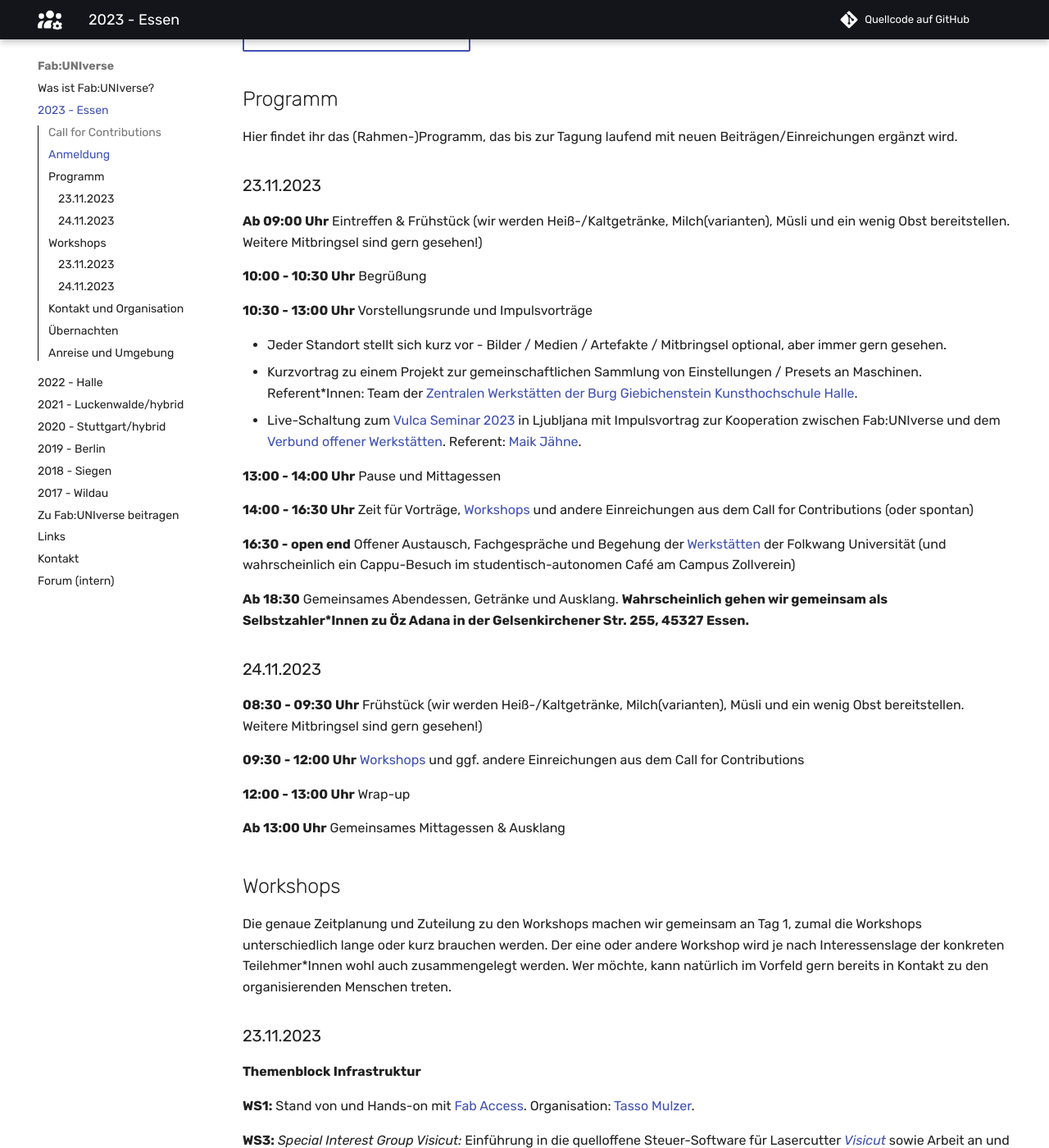
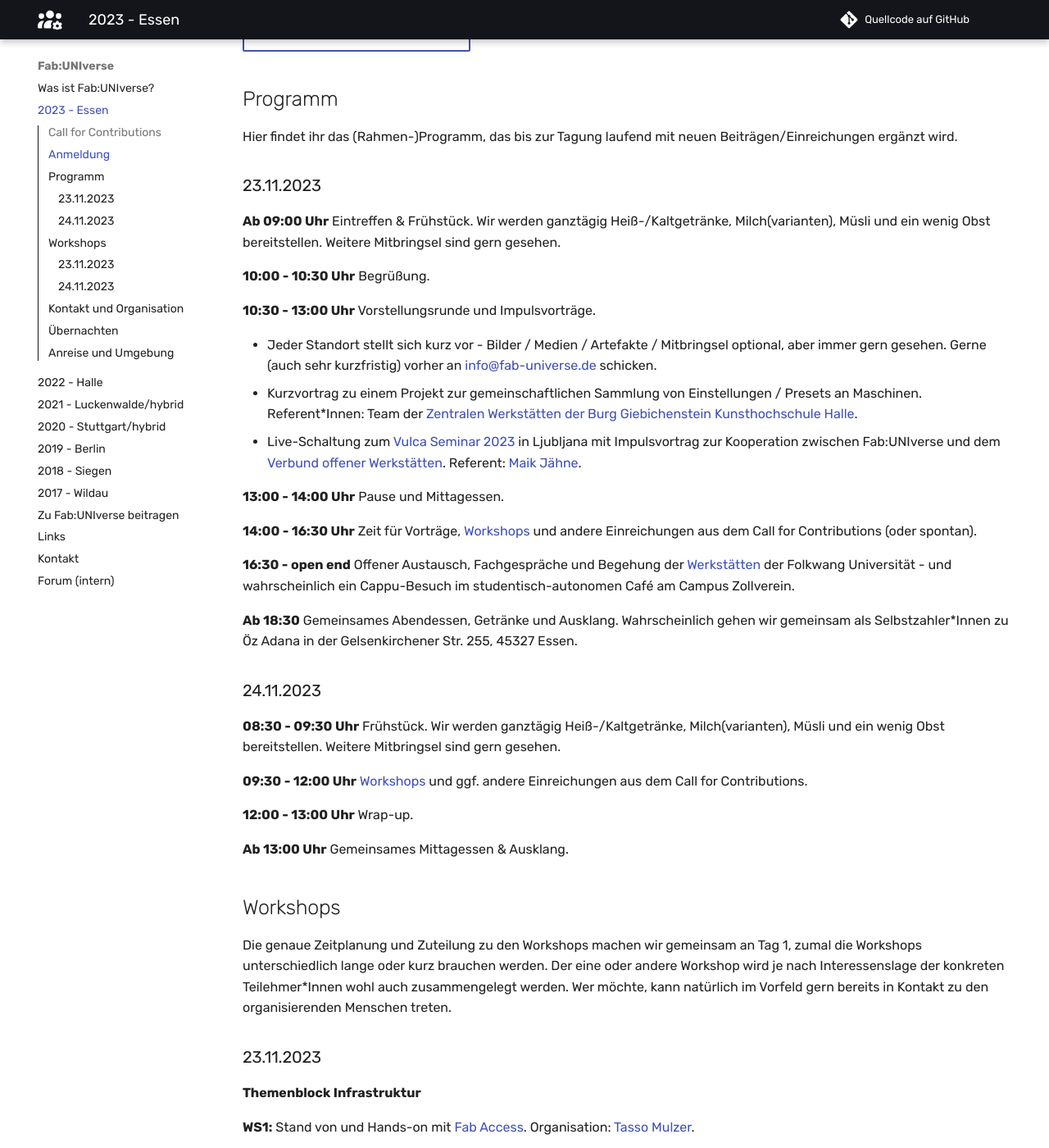
Before and after one commit to fabuniverse/website, an MkDocs documentation site: the page built from docs/2023.md, in a window 1280 px wide and 1400 px high, scrolled down 695 px. Shown: the whole window at 82% size. Built offline with MkDocs 1.6.1 and Material for MkDocs 9.7.7, drawn with Linux system fonts in a browser that asks for light colours; comment, search, counter and statistics services are not loaded.

Commit message:
Update 2023.md

```diff
--- a/docs/2023.md
+++ b/docs/2023.md
@@ -32,34 +32,34 @@
 
 ### 23.11.2023
 
-**Ab 09:00 Uhr**		Eintreffen & Frühstück (wir werden Heiß-/Kaltgetränke, Milch(varianten), Müsli und ein wenig Obst bereitstellen. Weitere Mitbringsel sind gern gesehen!)
+**Ab 09:00 Uhr**		Eintreffen & Frühstück. Wir werden ganztägig Heiß-/Kaltgetränke, Milch(varianten), Müsli und ein wenig Obst bereitstellen. Weitere Mitbringsel sind gern gesehen.
 
-**10:00 - 10:30 Uhr**   Begrüßung
+**10:00 - 10:30 Uhr**   Begrüßung.
 
-**10:30 - 13:00 Uhr**	Vorstellungsrunde und Impulsvorträge
+**10:30 - 13:00 Uhr**	Vorstellungsrunde und Impulsvorträge.
 
-- Jeder Standort stellt sich kurz vor - Bilder / Medien / Artefakte / Mitbringsel optional, aber immer gern gesehen.
+- Jeder Standort stellt sich kurz vor - Bilder / Medien / Artefakte / Mitbringsel optional, aber immer gern gesehen. Gerne (auch sehr kurzfristig) vorher an [info@fab-universe.de](mailto:info@fab-universe.de) schicken.
 - Kurzvortrag zu einem Projekt zur gemeinschaftlichen Sammlung von Einstellungen / Presets an Maschinen. Referent\*Innen: Team der [Zentralen Werkstätten der Burg Giebichenstein Kunsthochschule Halle](https://www.burg-halle.de/hochschule/einrichtungen/zentrale-werkstaetten/).
 - Live-Schaltung zum [Vulca Seminar 2023](https://vulca.eu/seminar23/) in Ljubljana mit Impulsvortrag zur Kooperation zwischen Fab:UNIverse und dem [Verbund offener Werkstätten](https://www.offene-werkstaetten.org/). Referent: [Maik Jähne](https://www.slub-dresden.de/ueber-uns/kontakte-und-ansprechpersonen/maik-jaehne).
 
-**13:00 - 14:00 Uhr**	Pause und Mittagessen
+**13:00 - 14:00 Uhr**	Pause und Mittagessen.
 
-**14:00 - 16:30 Uhr**	Zeit für Vorträge, [Workshops](#workshops) und andere Einreichungen aus dem Call for Contributions (oder spontan)
+**14:00 - 16:30 Uhr**	Zeit für Vorträge, [Workshops](#workshops) und andere Einreichungen aus dem Call for Contributions (oder spontan).
 
-**16:30 - open end**    Offener Austausch, Fachgespräche und Begehung der [Werkstätten](https://id.folkwang-uni.de/werkstatten/) der Folkwang Universität (und wahrscheinlich ein Cappu-Besuch im studentisch-autonomen Café am Campus Zollverein)
+**16:30 - open end**    Offener Austausch, Fachgespräche und Begehung der [Werkstätten](https://id.folkwang-uni.de/werkstatten/) der Folkwang Universität - und wahrscheinlich ein Cappu-Besuch im studentisch-autonomen Café am Campus Zollverein.
 
-**Ab 18:30**            Gemeinsames Abendessen, Getränke und Ausklang. **Wahrscheinlich gehen wir gemeinsam als Selbstzahler\*Innen zu Öz Adana in der Gelsenkirchener Str. 255, 45327 Essen.**
+**Ab 18:30**            Gemeinsames Abendessen, Getränke und Ausklang. Wahrscheinlich gehen wir gemeinsam als Selbstzahler\*Innen zu Öz Adana in der Gelsenkirchener Str. 255, 45327 Essen.
 
 
 ### 24.11.2023
 
-**08:30 - 09:30 Uhr**	Frühstück (wir werden Heiß-/Kaltgetränke, Milch(varianten), Müsli und ein wenig Obst bereitstellen. Weitere Mitbringsel sind gern gesehen!)
+**08:30 - 09:30 Uhr**	Frühstück. Wir werden ganztägig Heiß-/Kaltgetränke, Milch(varianten), Müsli und ein wenig Obst bereitstellen. Weitere Mitbringsel sind gern gesehen.
 
-**09:30 - 12:00 Uhr**	[Workshops](#workshops) und ggf. andere Einreichungen aus dem Call for Contributions
+**09:30 - 12:00 Uhr**	[Workshops](#workshops) und ggf. andere Einreichungen aus dem Call for Contributions.
 
-**12:00 - 13:00 Uhr**	Wrap-up
+**12:00 - 13:00 Uhr**	Wrap-up.
 
-**Ab 13:00 Uhr**	Gemeinsames Mittagessen & Ausklang
+**Ab 13:00 Uhr**	Gemeinsames Mittagessen & Ausklang.
 
 
 ## Workshops
```
